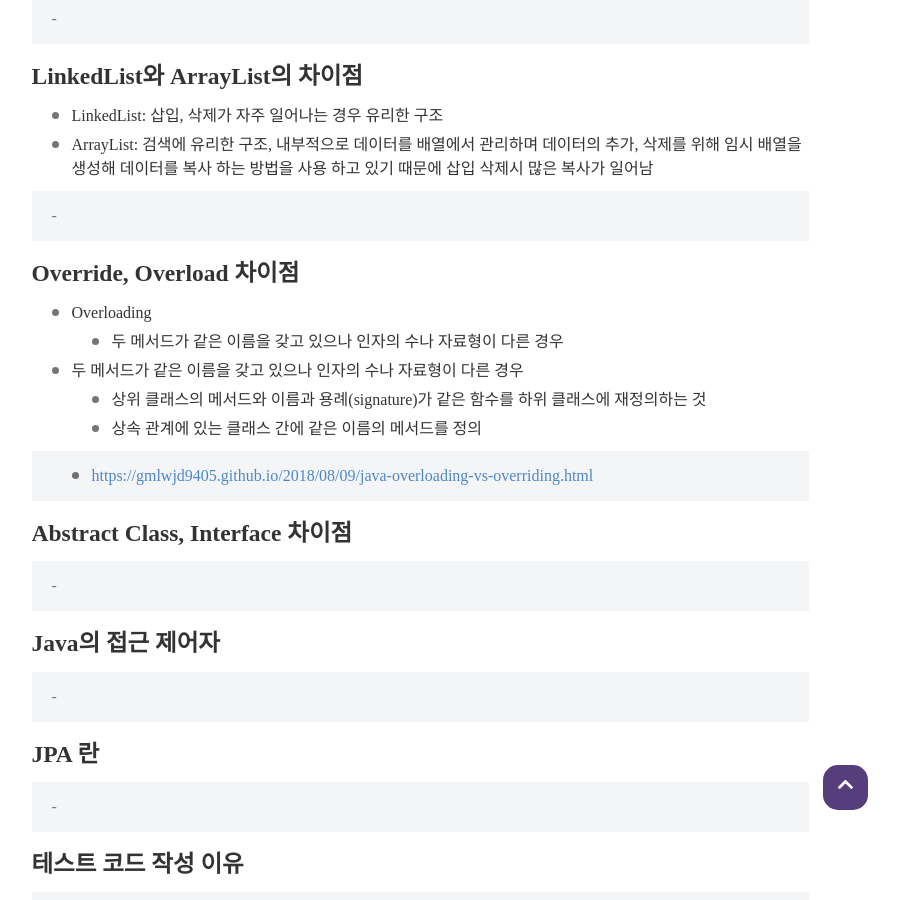
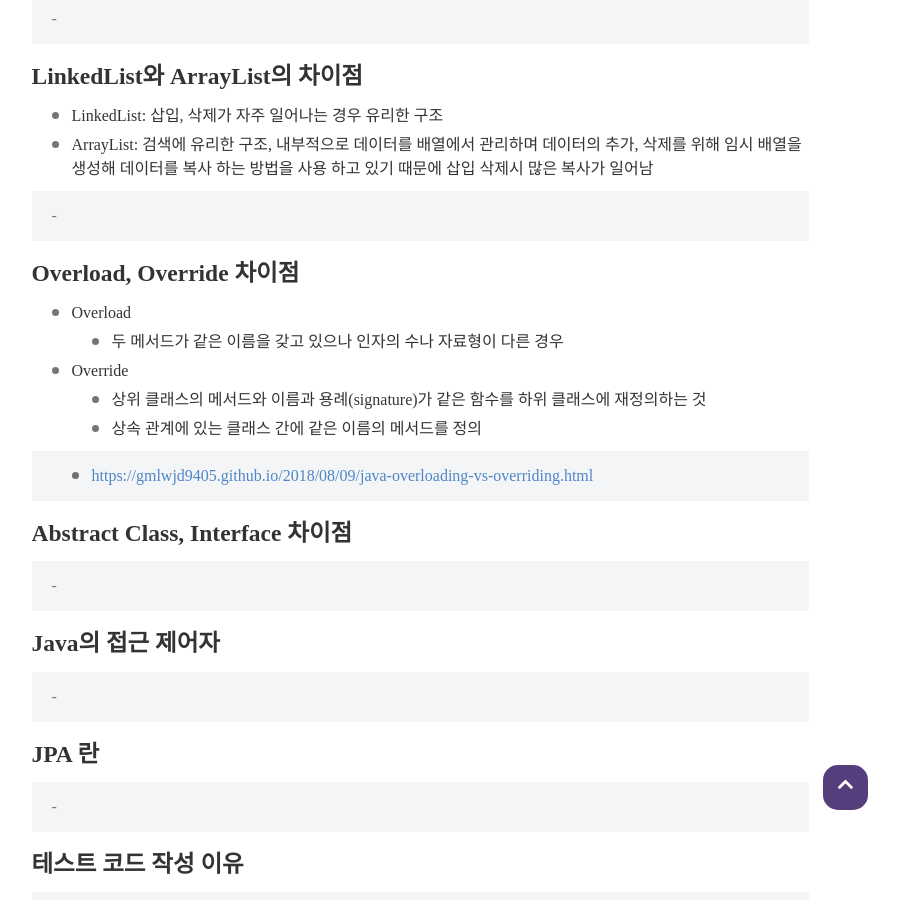
Before and after one commit to jsyang-dev/jsyang-dev.github.io, a Jekyll site: the page built from _posts/2020-01-05-basic-knowledge-java.md, in a window 1280 px wide and 900 px high, scrolled down 6587 px. Shown: the whole window, without its empty margins (220-1119 px from the left). Built offline with Jekyll 4.4.1, drawn with Linux system fonts in a browser that asks for light colours; nearby versions of some CDN libraries; some web fonts are replaced; comment, search, counter and statistics services are not loaded.

Commit message:
Post 수정 - Java 기본 지식

```diff
--- a/_posts/2020-01-05-basic-knowledge-java.md
+++ b/_posts/2020-01-05-basic-knowledge-java.md
@@ -163,11 +163,11 @@ comments: 'True'
 
 > -
 
-### Override, Overload 차이점
+### Overload, Override 차이점
 
-- Overloading
+- Overload
   - 두 메서드가 같은 이름을 갖고 있으나 인자의 수나 자료형이 다른 경우
-- 두 메서드가 같은 이름을 갖고 있으나 인자의 수나 자료형이 다른 경우
+- Override
   - 상위 클래스의 메서드와 이름과 용례(signature)가 같은 함수를 하위 클래스에 재정의하는 것
   - 상속 관계에 있는 클래스 간에 같은 이름의 메서드를 정의
 
```
